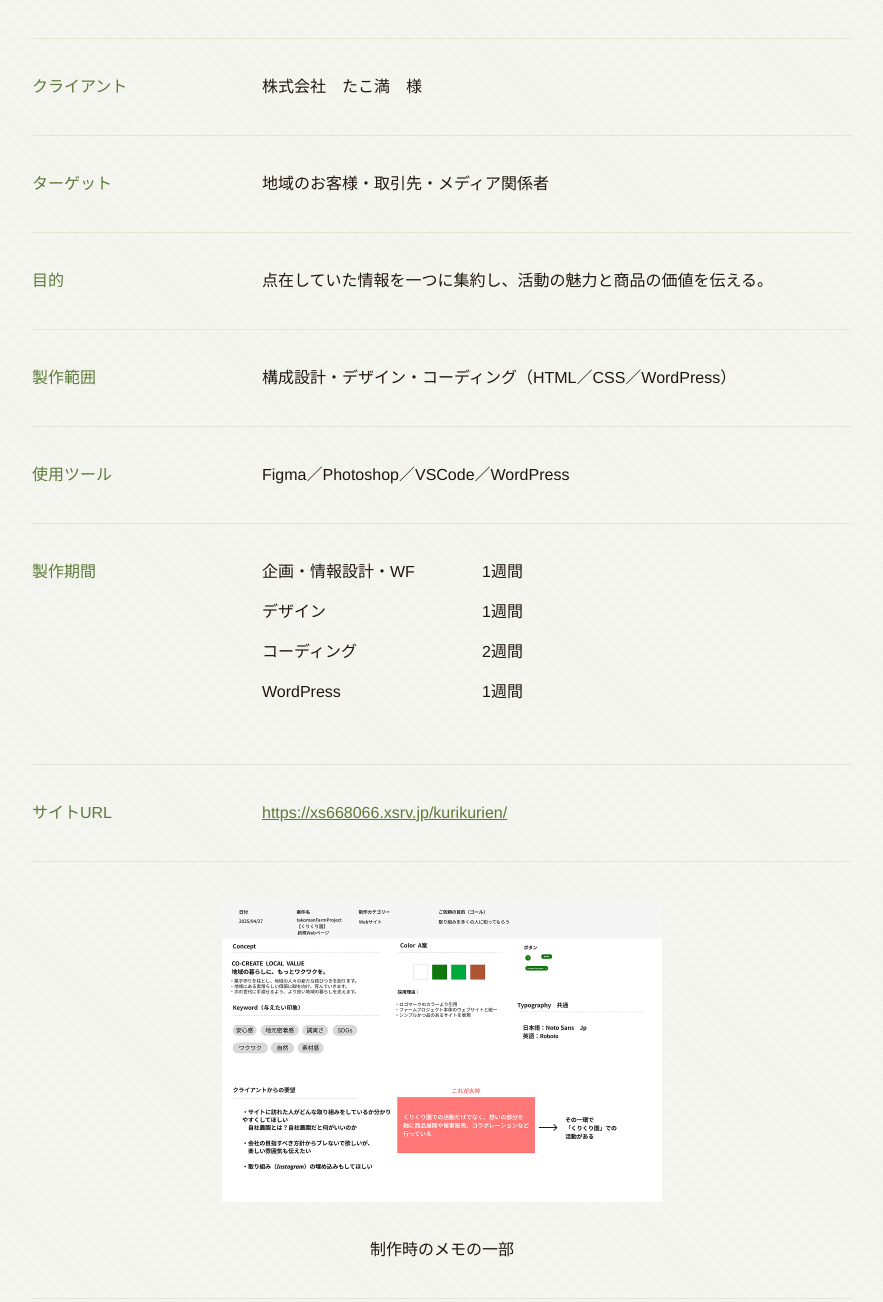
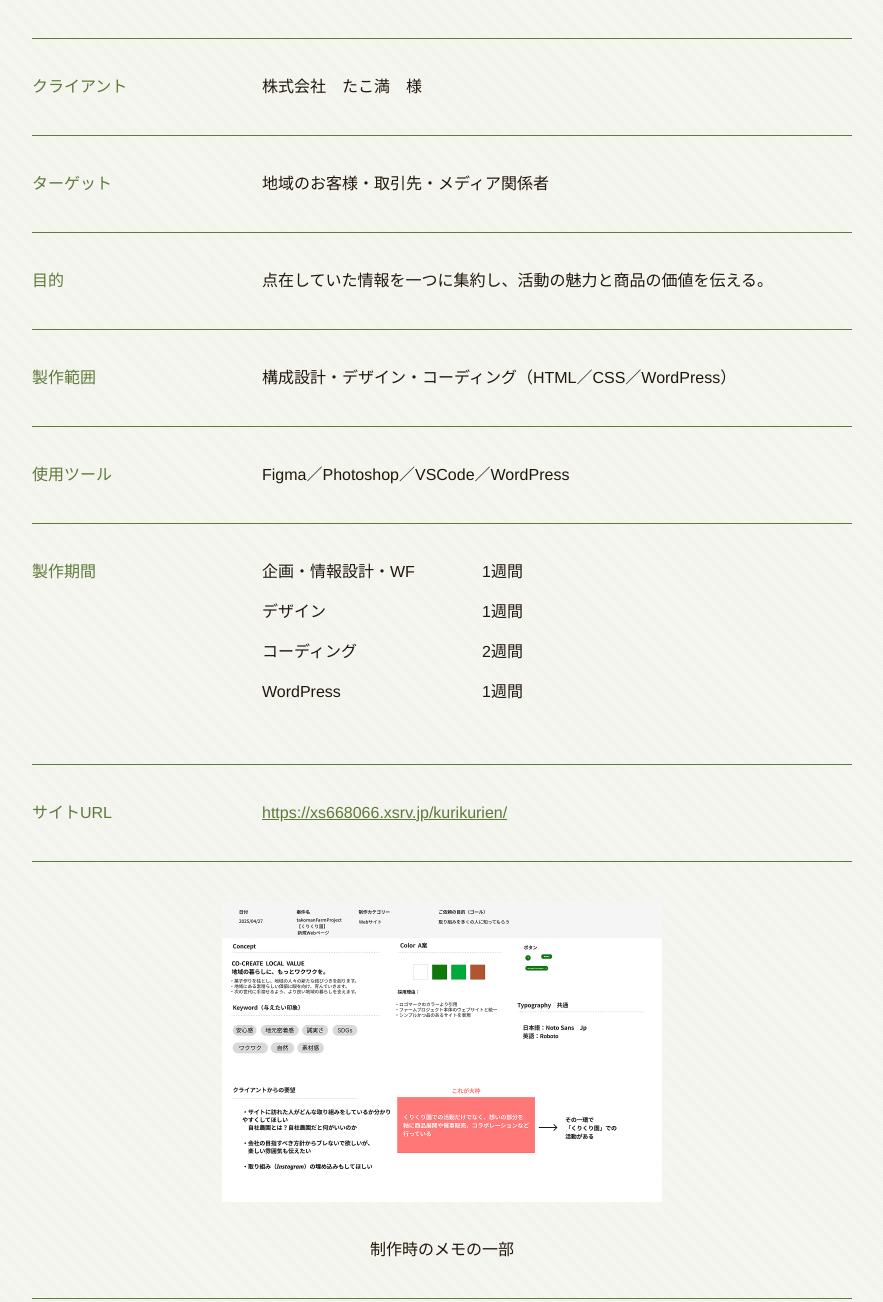
Before and after one commit to yamazaki-19/portfolio_01, a plain HTML site: page works/work01.html in a window 1280 px wide. Shown: the part 1860-3162 px from the top of the page, without its empty margins (198-1081 px from the left). Drawn offline with Linux system fonts and the light colour scheme.

Commit message:
1127 あしらい修正

```diff
--- a/scss/object/project/_worksPage.scss
+++ b/scss/object/project/_worksPage.scss
@@ -87,11 +87,11 @@
   dl {
     display: grid;
     grid-template-columns: 230px 1fr;
-    border-top: 1px solid var(--colorlightgreen);
+    border-top: 1px solid var(--colorKey);
 
     dt,
     dd {
-      border-bottom: 1px solid var(--colorlightgreen);
+      border-bottom: 1px solid var(--colorKey);
       padding: 40px 0;
     }
 
@@ -146,7 +146,7 @@
   }
 
   .production_image {
-    border-bottom: 1px solid var(--colorlightgreen);
+    border-bottom: 1px solid var(--colorKey);
     padding: 40px 0;
     margin: 0;
 
@@ -181,7 +181,7 @@
         margin-top: 10px;
         padding: 0;
         padding-bottom: 40px;
-        border-bottom: 1px solid var(--colorlightgreen); // 項目全体の下線
+        border-bottom: 1px solid var(--colorKey); // 項目全体の下線
 
         span.task,
         span.period {
@@ -231,7 +231,7 @@
         margin-top: 20px;
         text-align: center;
       }
-    }
+
   }
 }
 
```
Also changed, not shown: css/style.css, 1 other file.
